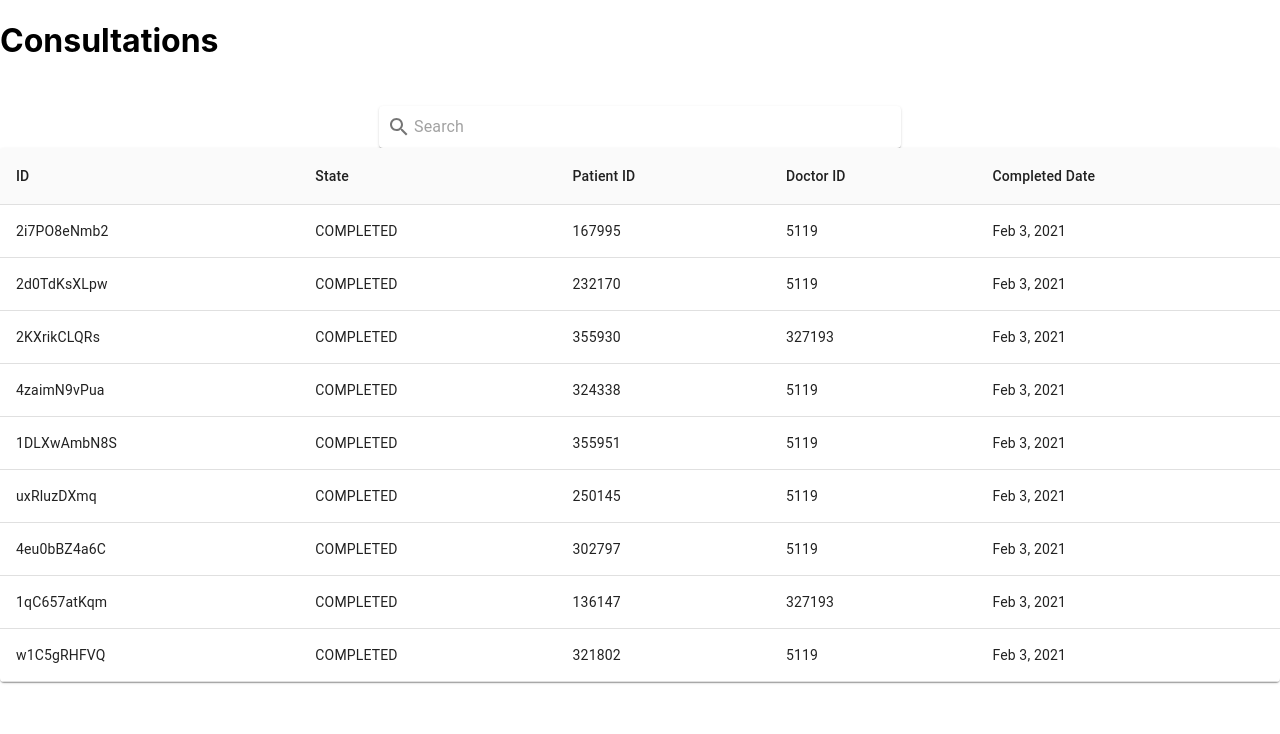
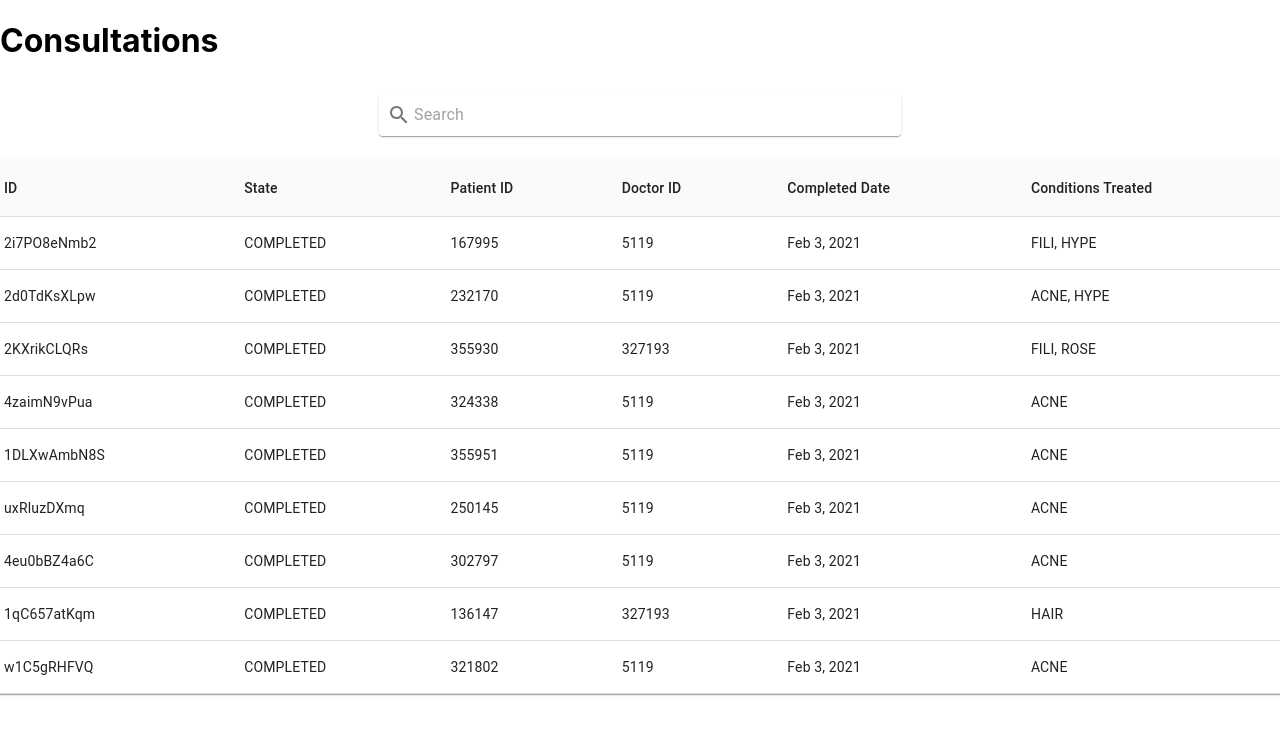
Before and after one commit to hooliaah/consultation-list, a React (Create React App) app: page / in a window 1280 px wide. Shown: the top 734 px of the page. Built offline with nearby package versions, Linux system fonts and the light colour scheme.

Commit message:
add conditions treated to consultations table and search

```diff
--- a/src/components/ConsultationTable.tsx
+++ b/src/components/ConsultationTable.tsx
@@ -12,11 +12,21 @@ import {
 } from "@material-ui/core";
 
 import { Consultation } from "../interfaces/Consultation";
+import { ConditionsTreated } from "../interfaces/ConditionsTreated";
 
 const ConsultationTable: React.FC<{
   consultations: Consultation[];
 }> = ({ consultations }) => {
   const history = useHistory();
+  const getConditionsTreated = (consultation: Consultation) => {
+    const conditionsTreatedArray: string[] = [];
+    consultation.conditionsTreated.map(
+      (conditionsTreated: ConditionsTreated) => {
+        return conditionsTreatedArray.push(`${conditionsTreated.businessLine}`);
+      }
+    );
+    return `${conditionsTreatedArray.join(", ")}`;
+  };
   return (
     <TableContainer>
       <Table stickyHeader>
@@ -27,6 +37,7 @@ const ConsultationTable: React.FC<{
             <TableCell>Patient ID</TableCell>
             <TableCell>Doctor ID</TableCell>
             <TableCell>Completed Date</TableCell>
+            <TableCell>Conditions Treated</TableCell>
           </TableRow>
         </TableHead>
         <TableBody>
@@ -46,6 +57,7 @@ const ConsultationTable: React.FC<{
                   "MMM d, yyyy"
                 )}
               </TableCell>
+              <TableCell>{getConditionsTreated(consultation)}</TableCell>
             </TableRow>
           ))}
         </TableBody>
--- a/src/pages/ConsultationListPage.tsx
+++ b/src/pages/ConsultationListPage.tsx
@@ -3,9 +3,9 @@ import React, { useEffect, useState } from "react";
 import { Card, Grid } from "@material-ui/core";
 
 import ConsultationTable from "../components/ConsultationTable";
+import SearchBox from "../components/SearchBox";
 import { Consultation } from "../interfaces/Consultation";
 import { ResponseDto } from "../interfaces/ResponseDto";
-import SearchBox from "../components/SearchBox";
 
 export const SAMPLE_DATA: ResponseDto<Consultation> = {
   message: "Success getting consultations",
@@ -603,8 +603,10 @@ const ConsultationListPage: React.FC<{}> = () => {
         (consultation: Consultation) =>
           consultation.id === search ||
           consultation.doctor_id === search ||
-          consultation.patient_id === search
-        // TODO conditions treated search
+          consultation.patient_id === search ||
+          consultation.conditionsTreated.some(
+            (ct) => ct.businessLine === search
+          )
       );
       setFilteredConsultations(filteredResults);
     }
@@ -618,7 +620,7 @@ const ConsultationListPage: React.FC<{}> = () => {
       <Grid container item xs={12}>
         <h1>Consultations</h1>
       </Grid>
-      <Grid container item xs={12}>
+      <Grid container spacing={3}>
         <Grid item xs={12}>
           <SearchBox
             value={search}
```
